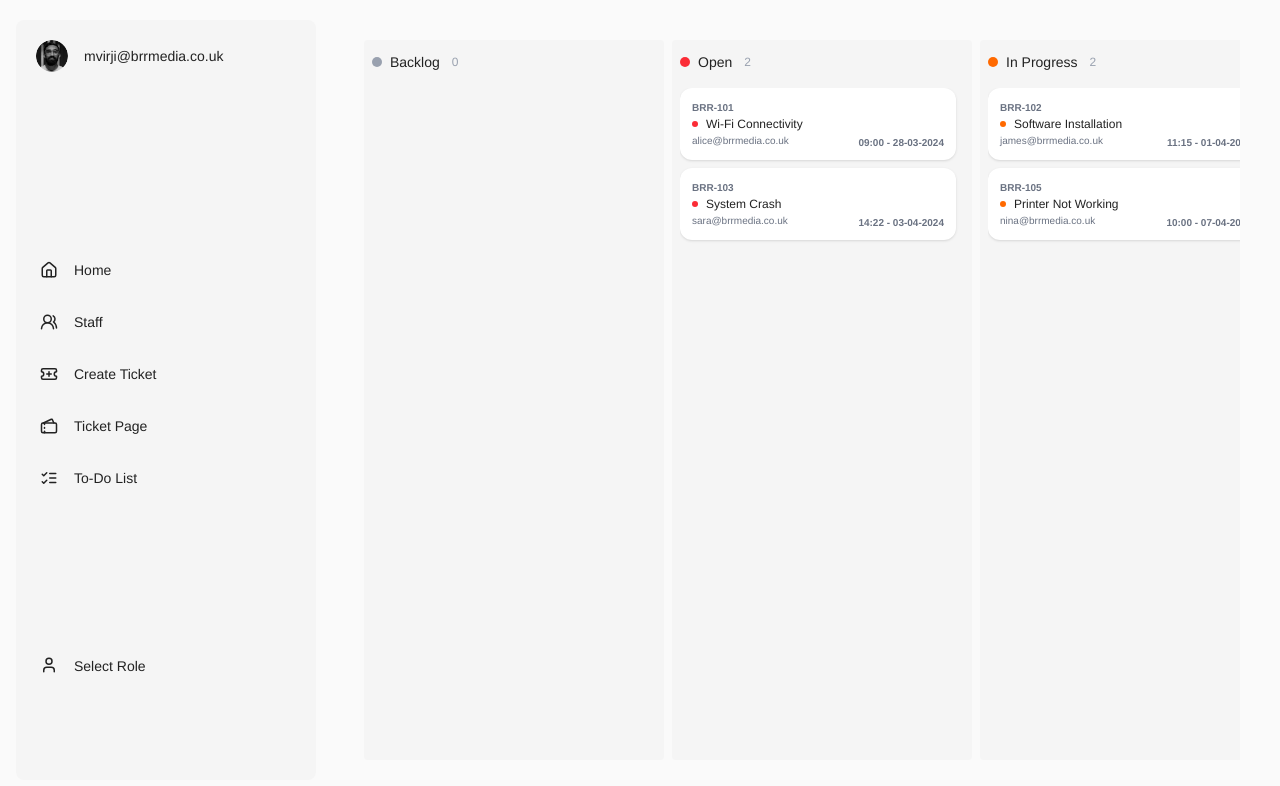
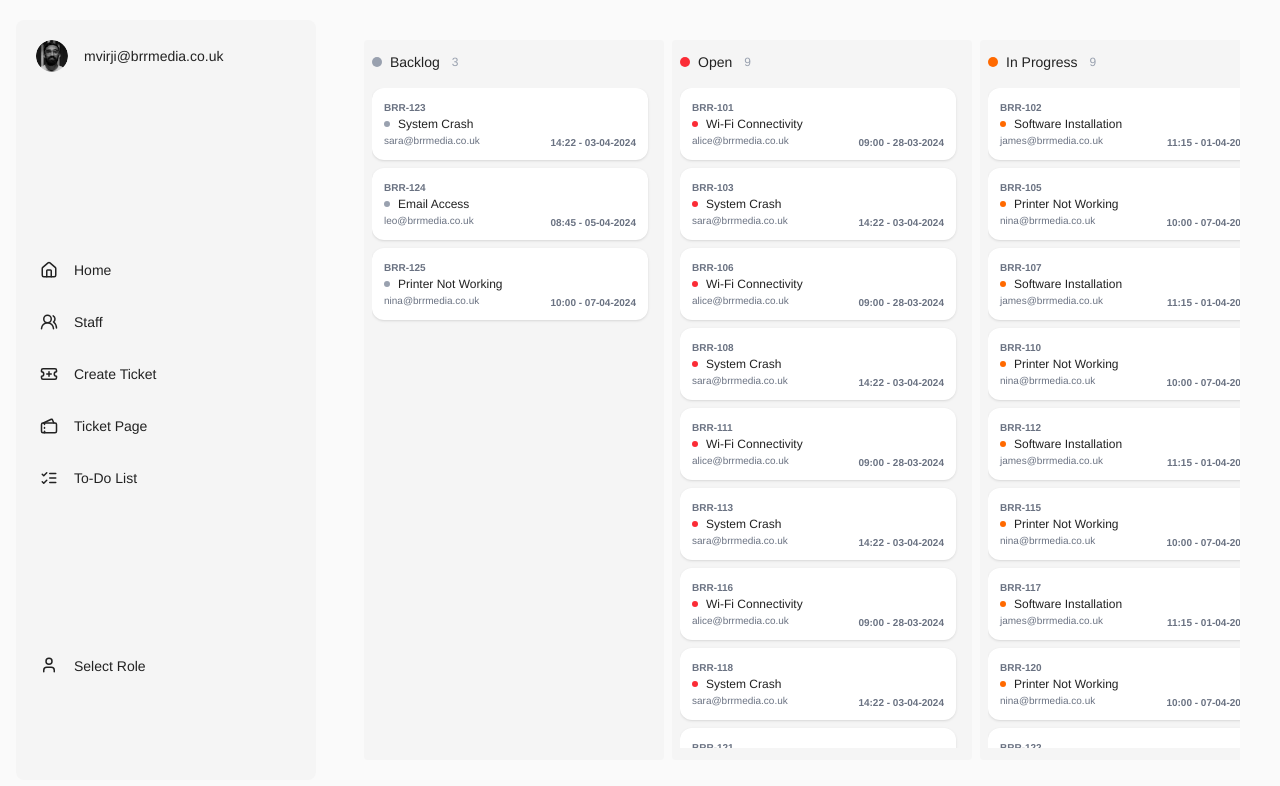
Before and after one commit to Michealebr/brr-media-takehome, a React (Vite) app: page /ticket-page in a window 1280 px wide. Shown: the top 786 px of the page. Built offline with nearby package versions, Linux system fonts and the light colour scheme.

Commit message:
Responsiveness completed

```diff
--- a/src/components/home-components/table-components/TableComponent.tsx
+++ b/src/components/home-components/table-components/TableComponent.tsx
@@ -16,7 +16,7 @@ const TableComponent = () => {
         </tr>
       </thead>
       <tbody className=" divide-y divide-gray-200 text-sm">
-        {ticketData.map((ticket) => (
+        {ticketData.slice(0, 5).map((ticket) => (
           <TableCellComponent
             id={ticket.id}
             email={ticket.user}
--- a/src/components/navbar-components/Navbar.tsx
+++ b/src/components/navbar-components/Navbar.tsx
@@ -32,13 +32,15 @@ const Navbar = () => {
   }, [navOpen]);
 
   return (
-    // i need something so when the screen is smaller than 1100 to make the nav hidden and then when i click it make it true and then
     <>
-      <div className="lg:hidden  flex  items-center px-5 fixed border-b absolute border-gray-300 w-full h-[40px] bg-[var(--primary-color)]">
+      <div className="lg:hidden z-10  flex  items-center px-5 fixed border-b absolute border-gray-300 w-full h-[40px] bg-[var(--primary-color)]">
         <button
-          className="cursor-pointer mr-5"
+          className="cursor-pointer group mr-5 relative"
           onClick={() => setNavOpen(!navOpen)}
         >
+          <span className="absolute left-0 -translate-x-0 top-full mt-1 px-2 py-1 text-xs text-white bg-black rounded opacity-0 group-hover:opacity-100 transition-opacity z-10 whitespace-nowrap">
+            Open sidebar
+          </span>
           <img className="w-4" src={Menu} alt="Open sidebar" />
         </button>
         <div className="font-bold text-sm">BRR Media Dashboard </div>
--- a/src/components/staff-components/StaffCardComponent.tsx
+++ b/src/components/staff-components/StaffCardComponent.tsx
@@ -33,20 +33,25 @@ const StaffCardComponent: React.FC<StaffProps> = ({ id, name, role, email, statu
   const statusColor = statusColorMap[status.toLowerCase()] || "bg-gray-400";
 
   return (
-    <div className="bg-[var(--secondary-color)] w-[300px]  rounded-xl px-5 py-3 text-sm relative shadow" key={id} >
+    <div className="bg-[var(--secondary-color)] w-full sm:w-[250px]  rounded-xl px-5 py-3 text-sm relative shadow" key={id} >
       <div className=" flex pb-2  items-center">
         <div className="w-[60px]">
-          <img className="h-[50px]" src={Mo} alt="staff profile picture" />
+          <img className="h-[40px]" src={Mo} alt="staff profile picture" />
         </div>
         <div className="">
-          <p>{name}</p>
-          <p className="font-bold">{role}</p>
+          <p className="text-xs">{name}</p>
+          <p className="text-[13px] font-bold">{role}</p>
         </div>
-        <div className={`absolute top-4 right-4 h-[10px] w-[10px] rounded-full ${statusColor}`}></div>
+        <div className={`absolute top-4 right-4 h-[10px] w-[10px] rounded-full cursor-pointer  group ${statusColor}`}>
+        <span className="absolute left-1/2 -translate-x-1/2 top-full mt-1 px-2 py-1 text-xs text-white bg-black rounded opacity-0 group-hover:opacity-100 transition-opacity z-10 whitespace-nowrap">
+    {status}
+  </span>
+        </div>
       </div>
-      <div className="">{email}</div>
+      <div className="text-xs">{email}</div>
 
       {/* only admin should see */}
+
 
       <div className="border-b border-gray-300 p-1"></div>
       <div className="text-xs py-2">
--- a/src/data/tickets.json
+++ b/src/data/tickets.json
@@ -38,5 +38,164 @@
       "description": "Printer not responding to any print requests.",
       "status": "In Progress",
       "created": "2024-04-07T10:00:00Z"
+    },
+    {
+      "id": 106,
+      "user": "alice@brrmedia.co.uk",
+      "issue": "Wi-Fi Connectivity",
+      "description": "My MacBook keeps dropping Wi-Fi.",
+      "status": "Open",
+      "created": "2024-03-28T09:00:00Z"
+    },
+    {
+      "id": 107,
+      "user": "james@brrmedia.co.uk",
+      "issue": "Software Installation",
+      "description": "Need help installing Adobe Premiere Pro.",
+      "status": "In Progress",
+      "created": "2024-04-01T11:15:00Z"
+    },
+    {
+      "id": 108,
+      "user": "sara@brrmedia.co.uk",
+      "issue": "System Crash",
+      "description": "Laptop crashes randomly while working.",
+      "status": "Open",
+      "created": "2024-04-03T14:22:00Z"
+    },
+    {
+      "id": 109,
+      "user": "leo@brrmedia.co.uk",
+      "issue": "Email Access",
+      "description": "Can't access company email on phone.",
+      "status": "Resolved",
+      "created": "2024-04-05T08:45:00Z"
+    },
+    {
+      "id": 110,
+      "user": "nina@brrmedia.co.uk",
+      "issue": "Printer Not Working",
+      "description": "Printer not responding to any print requests.",
+      "status": "In Progress",
+      "created": "2024-04-07T10:00:00Z"
+    },
+    {
+      "id": 111,
+      "user": "alice@brrmedia.co.uk",
+      "issue": "Wi-Fi Connectivity",
+      "description": "My MacBook keeps dropping Wi-Fi.",
+      "status": "Open",
+      "created": "2024-03-28T09:00:00Z"
+    },
+    {
+      "id": 112,
+      "user": "james@brrmedia.co.uk",
+      "issue": "Software Installation",
+      "description": "Need help installing Adobe Premiere Pro.",
+      "status": "In Progress",
+      "created": "2024-04-01T11:15:00Z"
+    },
+    {
+      "id": 113,
+      "user": "sara@brrmedia.co.uk",
+      "issue": "System Crash",
+      "description": "Laptop crashes randomly while working.",
+      "status": "Open",
+      "created": "2024-04-03T14:22:00Z"
+    },
+    {
+      "id": 114,
+      "user": "leo@brrmedia.co.uk",
+      "issue": "Email Access",
+      "description": "Can't access company email on phone.",
+      "status": "Resolved",
+      "created": "2024-04-05T08:45:00Z"
+    },
+    {
+      "id": 115,
+      "user": "nina@brrmedia.co.uk",
+      "issue": "Printer Not Working",
+      "description": "Printer not responding to any print requests.",
+      "status": "In Progress",
+      "created": "2024-04-07T10:00:00Z"
+    },
+    {
+      "id": 116,
+      "user": "alice@brrmedia.co.uk",
+      "issue": "Wi-Fi Connectivity",
+      "description": "My MacBook keeps dropping Wi-Fi.",
+      "status": "Open",
+      "created": "2024-03-28T09:00:00Z"
+    },
+    {
+      "id": 117,
+      "user": "james@brrmedia.co.uk",
+      "issue": "Software Installation",
+      "description": "Need help installing Adobe Premiere Pro.",
+      "status": "In Progress",
+      "created": "2024-04-01T11:15:00Z"
+    },
+    {
+      "id": 118,
+      "user": "sara@brrmedia.co.uk",
+      "issue": "System Crash",
+      "description": "Laptop crashes randomly while working.",
+      "status": "Open",
+      "created": "2024-04-03T14:22:00Z"
+    },
+    {
+      "id": 119,
+      "user": "leo@brrmedia.co.uk",
+      "issue": "Email Access",
+      "description": "Can't access company email on phone.",
+      "status": "Resolved",
+      "created": "2024-04-05T08:45:00Z"
+    },
+    {
+      "id": 120,
+      "user": "nina@brrmedia.co.uk",
+      "issue": "Printer Not Working",
+      "description": "Printer not responding to any print requests.",
+      "status": "In Progress",
+      "created": "2024-04-07T10:00:00Z"
+    },    {
+      "id": 121,
+      "user": "alice@brrmedia.co.uk",
+      "issue": "Wi-Fi Connectivity",
+      "description": "My MacBook keeps dropping Wi-Fi.",
+      "status": "Open",
+      "created": "2024-03-28T09:00:00Z"
+    },
+    {
+      "id": 122,
+      "user": "james@brrmedia.co.uk",
+      "issue": "Software Installation",
+      "description": "Need help installing Adobe Premiere Pro.",
+      "status": "In Progress",
+      "created": "2024-04-01T11:15:00Z"
+    },
+    {
+      "id": 123,
+      "user": "sara@brrmedia.co.uk",
+      "issue": "System Crash",
+      "description": "Laptop crashes randomly while working.",
+      "status": "Backlog",
+      "created": "2024-04-03T14:22:00Z"
+    },
+    {
+      "id": 124,
+      "user": "leo@brrmedia.co.uk",
+      "issue": "Email Access",
+      "description": "Can't access company email on phone.",
+      "status": "Backlog",
+      "created": "2024-04-05T08:45:00Z"
+    },
+    {
+      "id": 125,
+      "user": "nina@brrmedia.co.uk",
+      "issue": "Printer Not Working",
+      "description": "Printer not responding to any print requests.",
+      "status": "Backlog",
+      "created": "2024-04-07T10:00:00Z"
     }
   ]
--- a/src/pages/Home.tsx
+++ b/src/pages/Home.tsx
@@ -25,7 +25,7 @@ const Home = () => {
           Recent Requests
           <Link
             className="flex text-sm text-[var(--accent-color)] sm:ml-auto align-center items-center"
-            to={"/staff"}
+            to={"/ticket-page"}
           >
             View all Requests
             <img className="ml-2 h-[15px] " src={LinkIcon} alt="arrow" />
--- a/src/pages/Staff.tsx
+++ b/src/pages/Staff.tsx
@@ -5,7 +5,14 @@ import staffData from "../data/staff.json";
 const Staff = () => {
   return (
     <>
-    <div className="grid grid-cols-1 sm:grid-cols-1 lg:grid-cols-2  xl:grid-cols-4 gap-6">
+     <div className="font-bold text-5xl font-title mb-10 ">
+        Staff
+        <span className="ml-10 font-thin text-lg text-gray-500">
+          {staffData.length}
+        </span>
+      </div>
+    <div className="grid g gap-4   grid-cols-[repeat(auto-fit,_minmax(270px,_1fr))] ">
+
     {staffData.map((person) => (
         <StaffCardComponent
           id={person.id}
```
Also changed, not shown: src/components/tickets-page-components/TicketCol.tsx (+7 -10 lines), src/pages/TicketsPage.tsx (+5 -6 lines).
